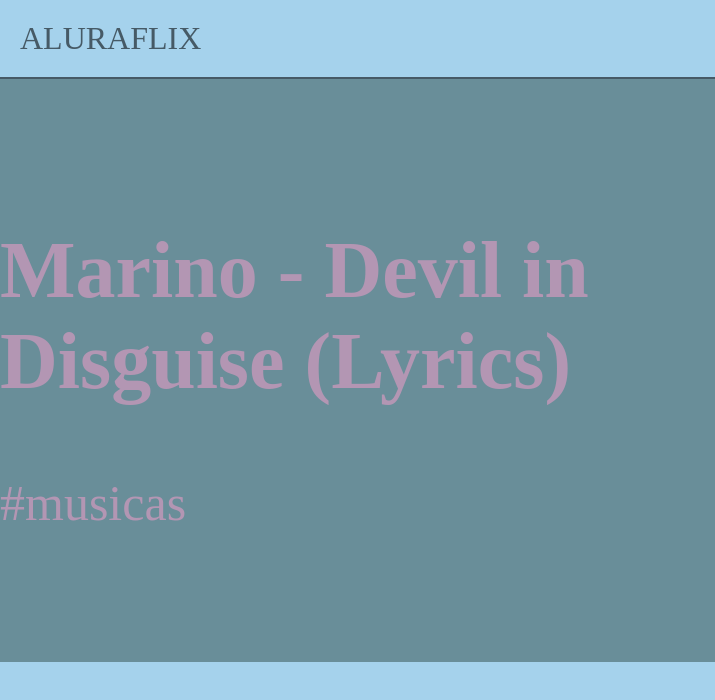
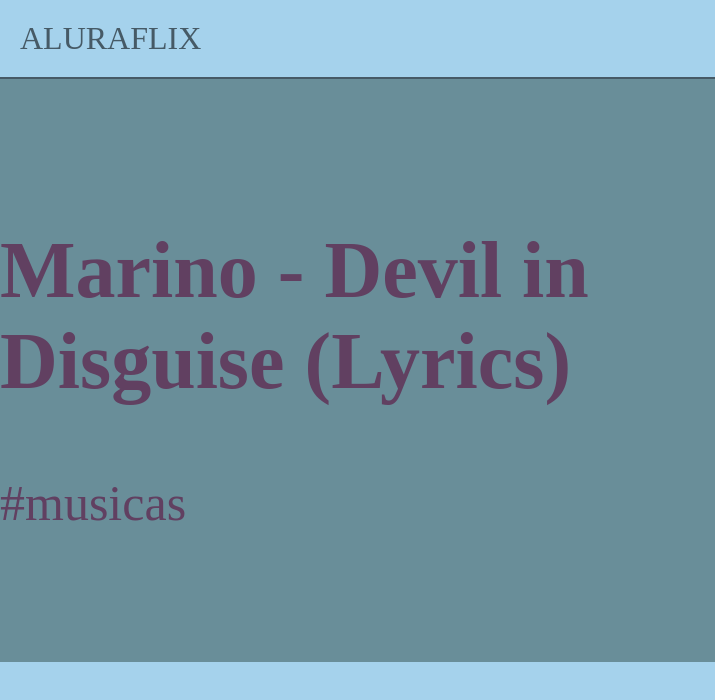
Before and after one commit to B3aGS/PaginaWebInterativaBeatriz, a plain HTML site: page index.html in a window 1280 px wide. Shown: the full height of the page, 0-715 px from the left. Drawn offline with Linux system fonts and the light colour scheme; a web font is replaced by a local one.

Commit message:
melhorando pagina

```diff
--- a/style.css
+++ b/style.css
@@ -1,5 +1,5 @@
 body{
-    color: rgb(179, 150, 179);
+    color: rgb(97, 64, 97);
     background: rgb(165, 210, 236);
     margin: 0px;
 }
```
